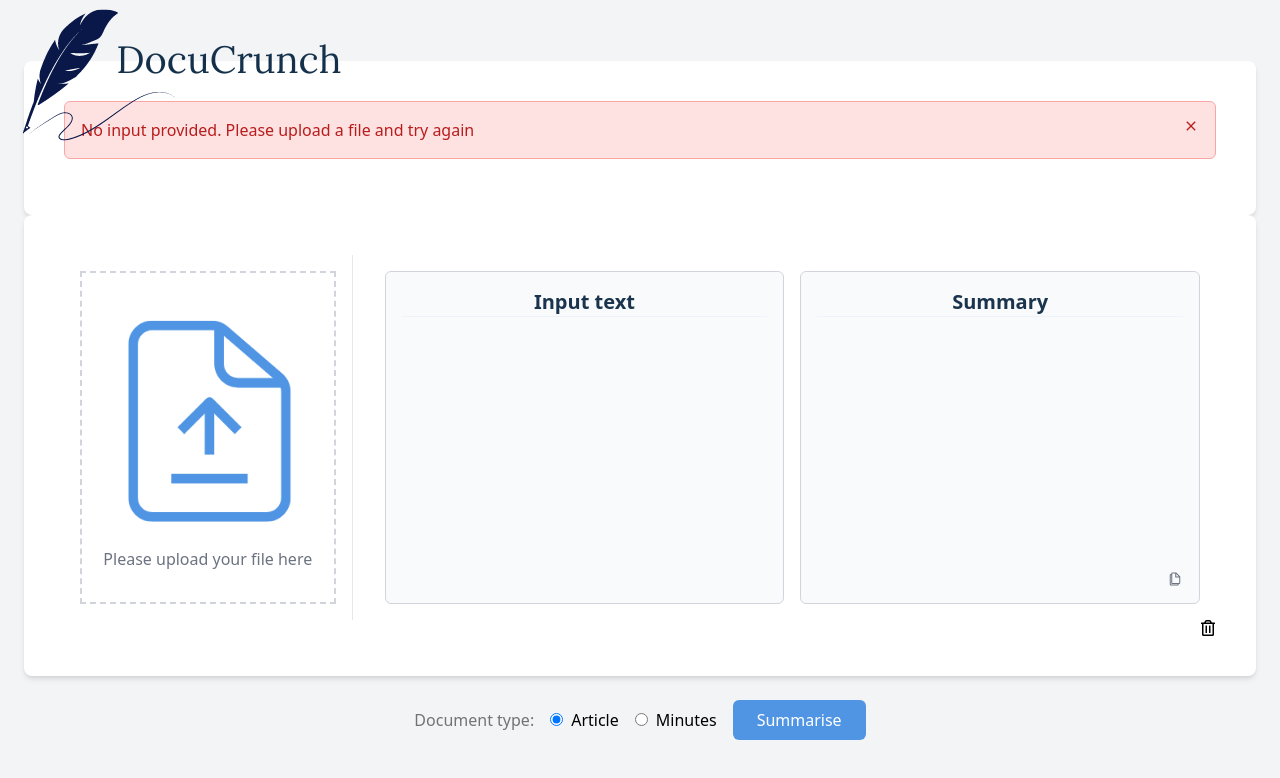
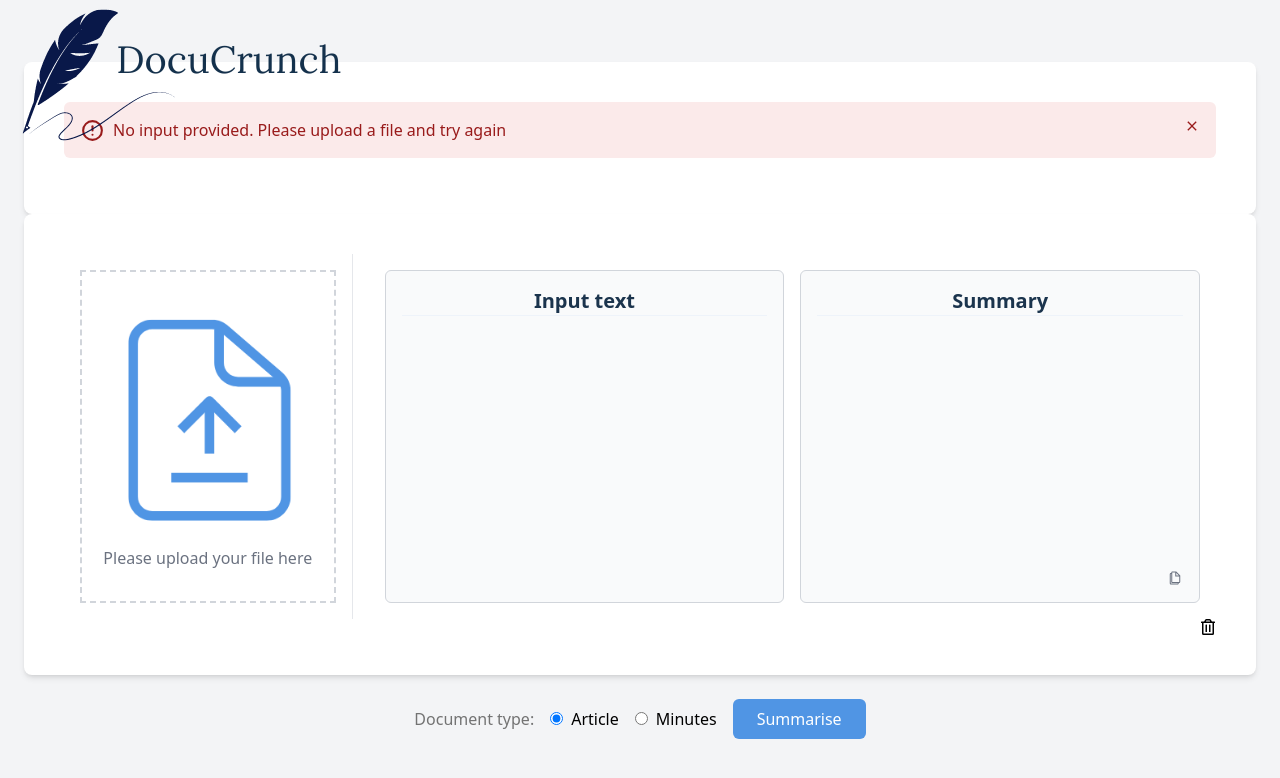
Before and after one commit to robbfox/docuCrunch, a React (Vite) app in the folder front-end/docucrunch-front-end/: page /#/summarise in a window 1280 px wide. Both pictures are taken after a click on the button "Summarise". Shown: the top 778 px of the page. Built offline with nearby package versions, Linux system fonts and the light colour scheme.

Commit message:
add styling to alert component

```diff
--- a/front-end/docucrunch-front-end/src/components/summarise.jsx
+++ b/front-end/docucrunch-front-end/src/components/summarise.jsx
@@ -8,6 +8,7 @@ import pdfToText from 'react-pdftotext';
 import { IoMdCopy } from 'react-icons/io';
 import axios from 'axios';
 import { IoMdClose } from 'react-icons/io';
+import { TbAlertCircle } from 'react-icons/tb';
 function SummarisePage() {
   const [textInput, setTextInput] = useState('');
   const [summary, setSummary] = useState('');
@@ -76,9 +77,16 @@ function SummarisePage() {
       <div className="flex flex-col items-center justify-center min-h-screen bg-gray-100 p-6">
         <div className="bg-white shadow-md rounded-lg p-10 w-full max-w-7xl h-[80%]">
           {alert && (
-            <div className="mb-4 p-4 bg-red-100 text-red-700 border border-red-300 rounded-md">
+            <div className="mb-4 p-4 bg-[#fbeaea] text-red-800  rounded-md">
+              <TbAlertCircle
+                size={25}
+                className="float-left  text-red-9000 mr-2"
+              />
               {alert}
-              <button onClick={() => setAlert('')} className="float-right">
+              <button
+                onClick={() => setAlert('')}
+                className="float-right text-red-9000"
+              >
                 <IoMdClose />
               </button>
             </div>
```
